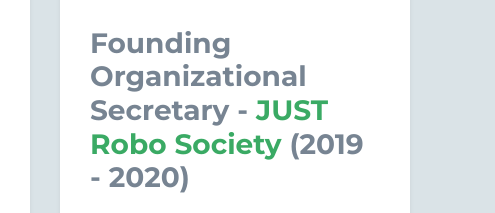
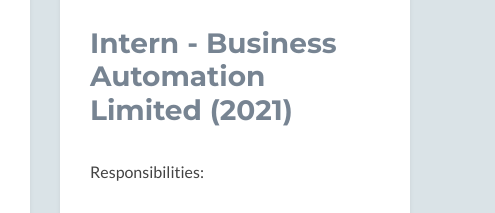
Before and after one commit to mahinjust/Md-Ashav-Noman-Mahin, a plain HTML site: page index.html in a window 1280 px wide. Shown: the part 3428-3641 px from the top of the page, 785-1280 px from the left. Drawn offline with nearby package versions, Linux system fonts and the light colour scheme; no server answers; some icons are missing.

Commit message:
Update index.html

```diff
--- a/index.html
+++ b/index.html
@@ -429,7 +429,7 @@
                         <h2 class="heading">Work Experience</h2>
                         <div class="content">
                             <div class="item">
-                                <h3 class="title">Founding Organizational Secretary  - <span class="place"><a href="https://www.facebook.com/justrobosociety">JUST Robo Society</a></span> <span class="year">(2019 - 2020)</span></h3>
+                                <h3 class="title">Intern - <span class="place">Business Automation Limited</span> <span class="year">(2021)</span></h3>
                                 <br/>
 								<p>Responsibilities: <br/><br/>
 
```
